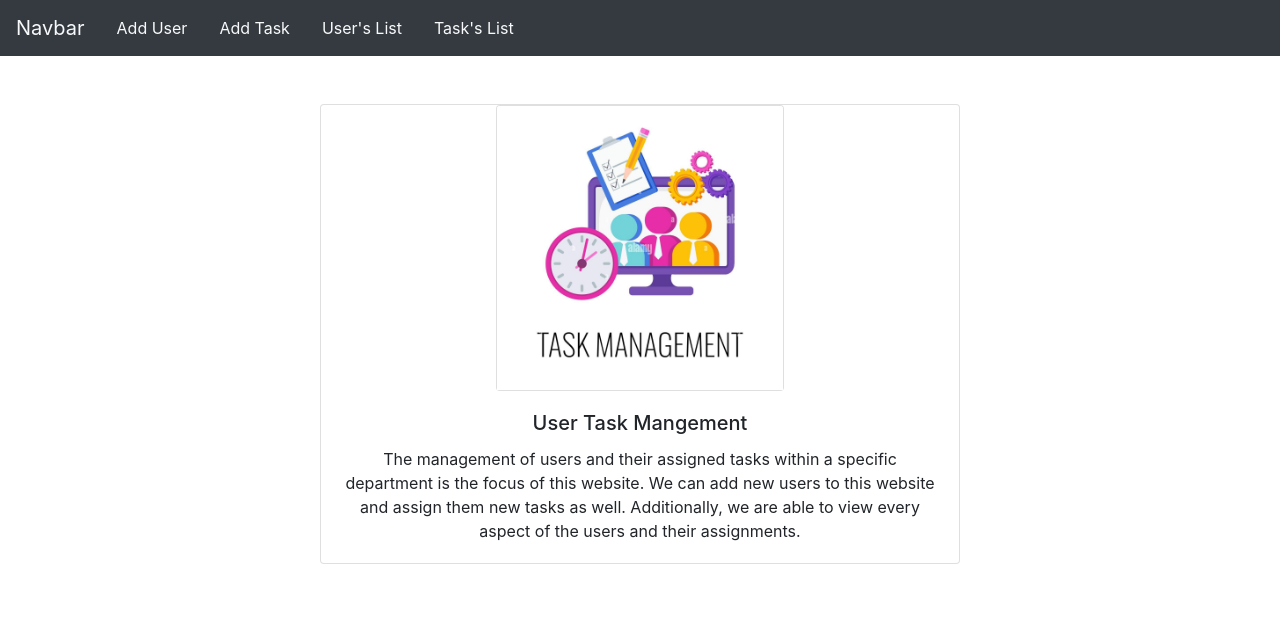
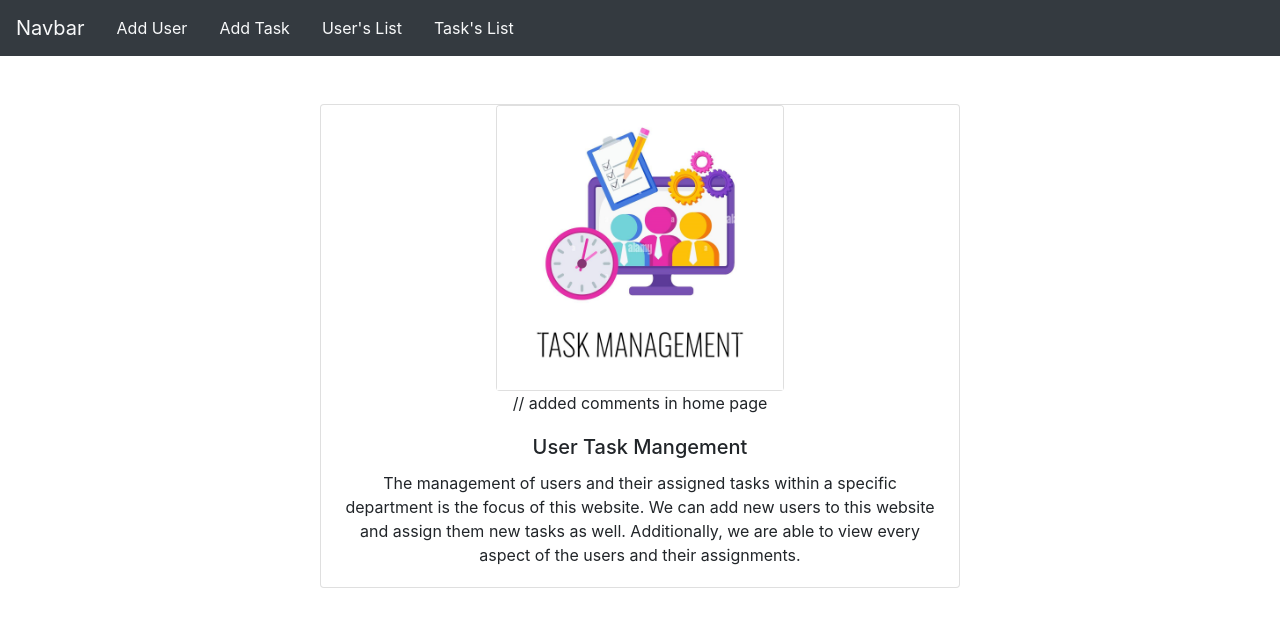
Before and after one commit to bhukanbhavdip/User-Task-Management, a React (Create React App) app in the folder client/: page /add-task in a window 1280 px wide. Shown: the top 626 px of the page. Built offline with nearby package versions, Linux system fonts and the light colour scheme.

Commit message:
added comments

```diff
--- a/client/src/component/Home.js
+++ b/client/src/component/Home.js
@@ -7,6 +7,7 @@ const Home = () => {
                 <div className="card mx-auto" style={{width: "18rem"}}>
                 <img className="card-img-top" src={logo} alt="Card" />
                 </div>
+    // added comments in home page
                 <div className="card-body">
                     <h5 className="card-title">User Task Mangement</h5>
                     <p className="card-text">The management of users and their assigned tasks within a specific department is the focus of this website. We can add new users to this website and assign them new tasks as well. Additionally, we are able to view every aspect of the users and their assignments.</p>
```
